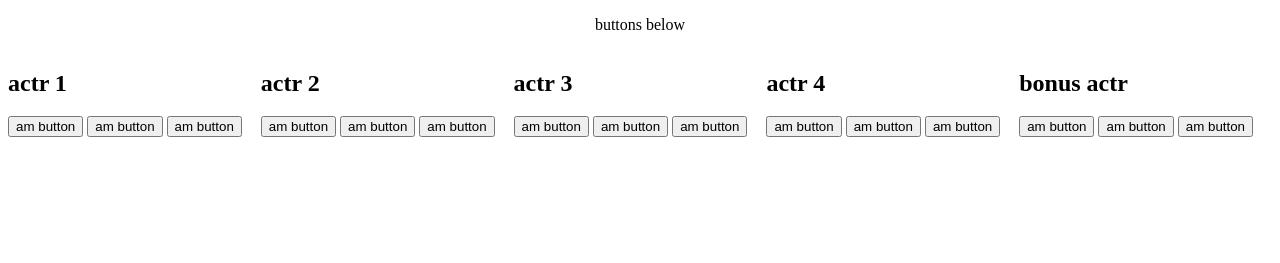
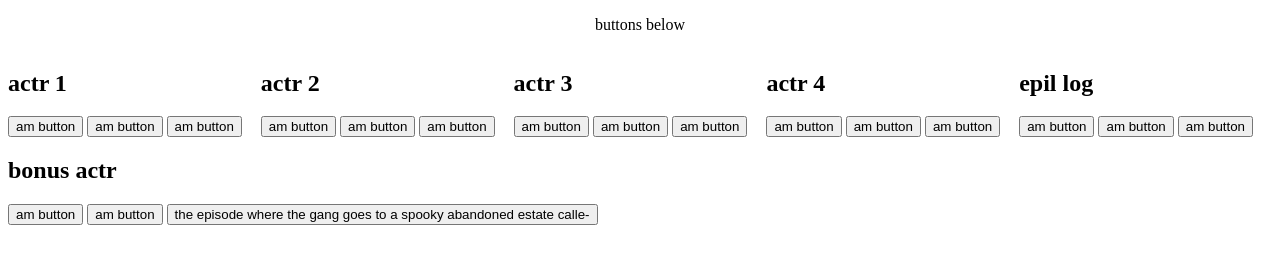
Before and after one commit to people-and-stuff/people-and-stuff.github.io, a plain HTML site: page SECRET SECRET SECRET FOLDER DONT LOOK/index.html in a window 1280 px wide. Shown: the part 105-368 px from the top of the page. Drawn offline with Linux system fonts and the light colour scheme.

Commit message:
it was difficult

```diff
--- a/SECRET SECRET SECRET FOLDER DONT LOOK/index.html
+++ b/SECRET SECRET SECRET FOLDER DONT LOOK/index.html
@@ -54,12 +54,19 @@
   <button>am button</button>
   </div>
   <div class="column">
-  <h2>bonus actr</h2>
+  <h2>epil log</h2>
   <button>am button</button>
   <button>am button</button>
   <button>am button</button>
   </div>
 
 </div>
+	<div class="row">
+  <div class="column">
+  <h2>bonus actr </h2>
+  <button>am button</button>
+  <button>am button</button>
+  <button>the episode where the gang goes to a spooky abandoned estate calle-</button>
+  </div>
 </body>
 </html>
```
